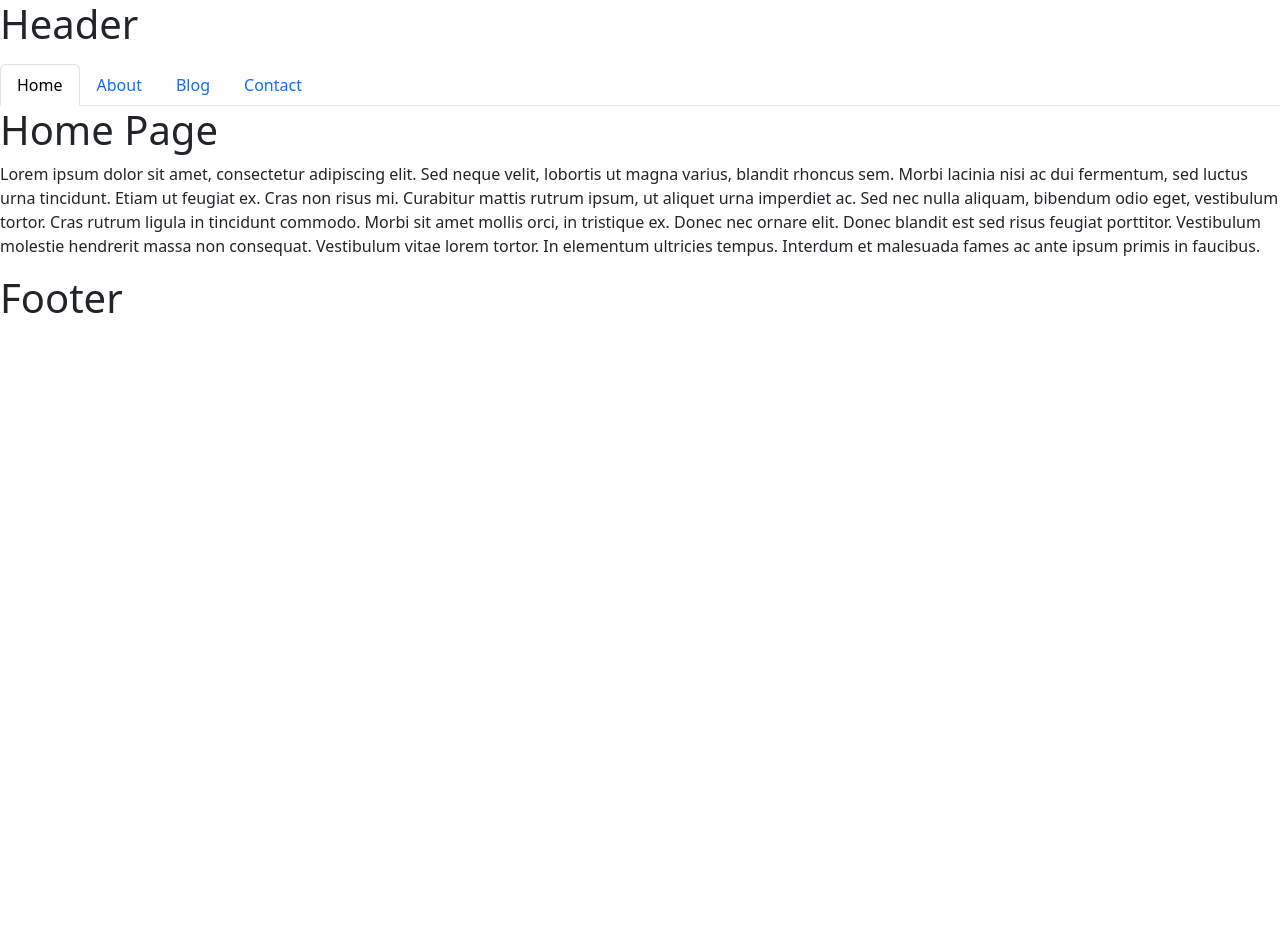
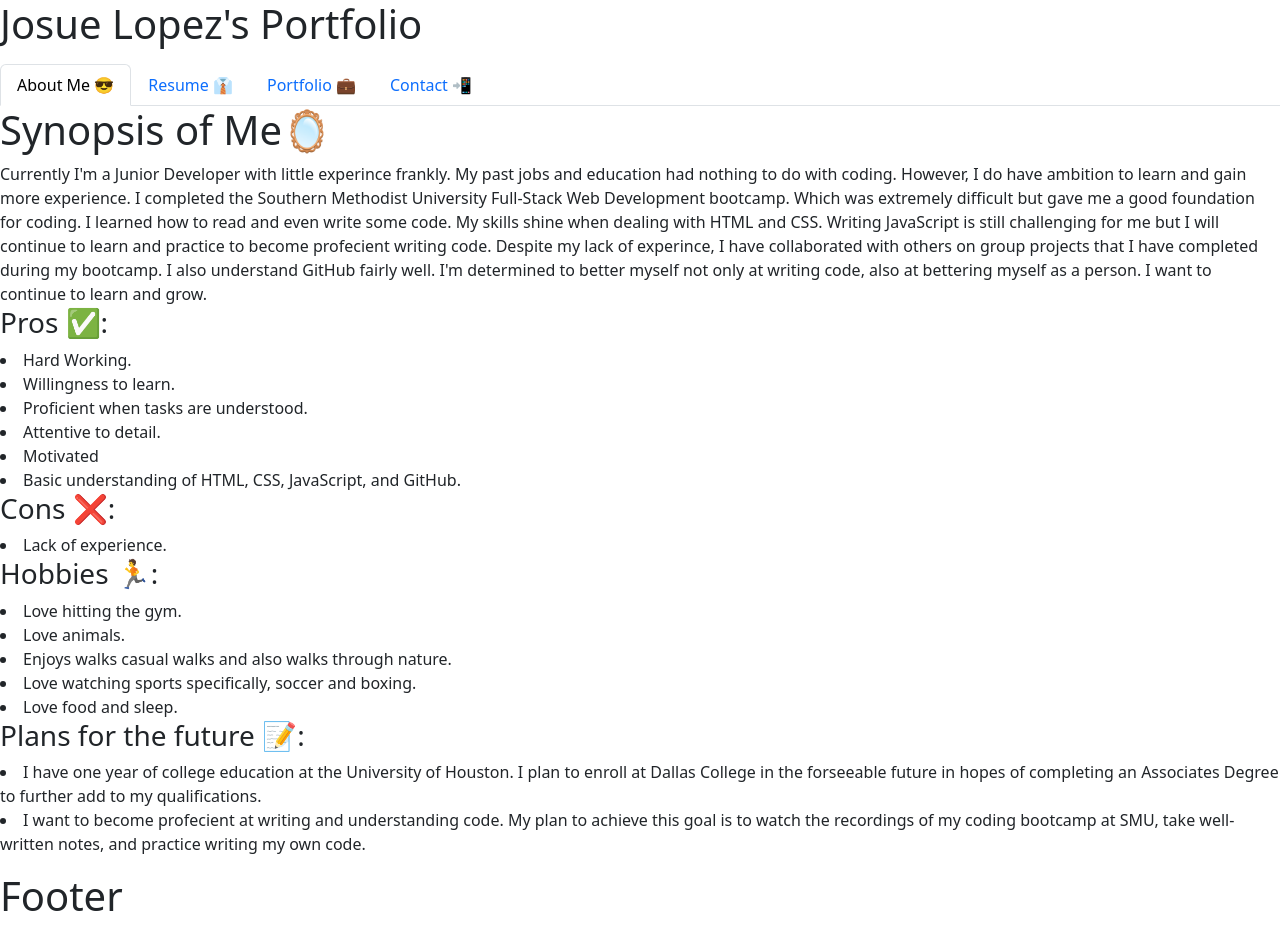
Before and after one commit to JLopez1227/Professional-React-Portfolio, a React (Create React App) app: page / in a window 1280 px wide. Before the commit the page ends 800 px from the top, so only its background shows below. Built offline with nearby package versions, Linux system fonts and the light colour scheme.

Commit message:
Added content to About Me, Resume, and Links to my projects in my portfolio.

```diff
--- a/src/components/Header.js
+++ b/src/components/Header.js
@@ -3,7 +3,7 @@ import React from 'react';
 export default function Header() {
   return (
     <div>
-      <h1>Header</h1>
+      <h1>Josue Lopez's Portfolio</h1>
       <p>
 
       </p>
--- a/src/components/NavTabs.js
+++ b/src/components/NavTabs.js
@@ -7,23 +7,23 @@ function NavTabs({ currentPage, handlePageChange }) {
     <ul className="nav nav-tabs">
       <li className="nav-item">
         <a
+          href="#about"
+          onClick={() => handlePageChange('About')}
+          // Check to see if the currentPage is `About`, and if so we use the active link class from bootstrap. Otherwise, we set it to a normal nav-link
+          className={currentPage === 'About' ? 'nav-link active' : 'nav-link'}
+        >
+          About Me 😎
+        </a>
+      </li>
+      <li className="nav-item">
+        <a
           href="#resume"
           onClick={() => handlePageChange('Resume')}
           // This is a conditional (ternary) operator that checks to see if the current page is "Home"
           // If it is, we set the current page to 'nav-link-active', otherwise we set it to 'nav-link'
           className={currentPage === 'Resume' ? 'nav-link active' : 'nav-link'}
         >
-          Home
-        </a>
-      </li>
-      <li className="nav-item">
-        <a
-          href="#aboutme"
-          onClick={() => handlePageChange('AboutMe')}
-          // Check to see if the currentPage is `About`, and if so we use the active link class from bootstrap. Otherwise, we set it to a normal nav-link
-          className={currentPage === 'AboutMe' ? 'nav-link active' : 'nav-link'}
-        >
-          About
+          Resume 👔
         </a>
       </li>
       <li className="nav-item">
@@ -33,7 +33,7 @@ function NavTabs({ currentPage, handlePageChange }) {
           // Check to see if the currentPage is `Blog`, and if so we use the active link class from bootstrap. Otherwise, we set it to a normal nav-link
           className={currentPage === 'Portfolio' ? 'nav-link active' : 'nav-link'}
         >
-          Blog
+          Portfolio 💼
         </a>
       </li>
       <li className="nav-item">
@@ -43,7 +43,7 @@ function NavTabs({ currentPage, handlePageChange }) {
           // Check to see if the currentPage is `Contact`, and if so we use the active link class from bootstrap. Otherwise, we set it to a normal nav-link
           className={currentPage === 'Contact' ? 'nav-link active' : 'nav-link'}
         >
-          Contact
+          Contact 📲
         </a>
       </li>
     </ul>
--- a/src/components/PortfolioContainer.js
+++ b/src/components/PortfolioContainer.js
@@ -1,22 +1,22 @@
 import React, { useState } from 'react';
 import NavTabs from './NavTabs';
 import Resume from './pages/Resume';
-import About from './pages/AboutMe';
+import About from './pages/About';
 import Portfolio from './pages/Portfolio';
 import Contact from './pages/Contact';
 import Header from './Header';
 import Footer from './Footer';
 
 export default function PortfolioContainer() {
-  const [currentPage, setCurrentPage] = useState('Resume');
+  const [currentPage, setCurrentPage] = useState('About');
 
   // This method is checking to see what the value of `currentPage` is. Depending on the value of currentPage, we return the corresponding component to render.
   const renderPage = () => {
+    if (currentPage === 'About') {
+      return <About />;
+    }
     if (currentPage === 'Resume') {
       return <Resume />;
-    }
-    if (currentPage === 'About') {
-      return <About />;
     }
     if (currentPage === 'Portfolio') {
       return <Portfolio />;
--- /dev/null
+++ b/src/components/pages/About.js
@@ -0,0 +1,53 @@
+import React from "react";
+
+export default function About() {
+  return (
+    <div>
+      <p>
+        <h1>Synopsis of Me🪞</h1> Currently I'm a Junior Developer with little
+        experince frankly. My past jobs and education had nothing to do with
+        coding. However, I do have ambition to learn and gain more experience. I
+        completed the Southern Methodist University Full-Stack Web Development
+        bootcamp. Which was extremely difficult but gave me a good foundation
+        for coding. I learned how to read and even write some code. My skills
+        shine when dealing with HTML and CSS. Writing JavaScript is still
+        challenging for me but I will continue to learn and practice to become
+        profecient writing code. Despite my lack of experince, I have
+        collaborated with others on group projects that I have completed during
+        my bootcamp. I also understand GitHub fairly well. I'm determined to
+        better myself not only at writing code, also at bettering myself as a
+        person. I want to continue to learn and grow.
+
+        <h3>Pros ✅:</h3>
+        <li>Hard Working.</li>
+        <li>Willingness to learn.</li>
+        <li>Proficient when tasks are understood.</li>
+        <li>Attentive to detail.</li>
+        <li>Motivated</li>
+        <li>Basic understanding of HTML, CSS, JavaScript, and GitHub.</li>
+
+        <h3>Cons ❌:</h3>
+        <li>Lack of experience.</li>
+
+        <h3>Hobbies 🏃:</h3>
+        <li>Love hitting the gym.</li>
+        <li>Love animals.</li>
+        <li>Enjoys walks casual walks and also walks through nature.</li>
+        <li>Love watching sports specifically, soccer and boxing. </li>
+        <li>Love food and sleep.</li>
+
+        <h3>Plans for the future 📝:</h3>
+        <li>
+          I have one year of college education at the University of Houston. I
+          plan to enroll at Dallas College in the forseeable future in hopes of
+          completing an Associates Degree to further add to my qualifications.
+        </li>
+        <li>
+          I want to become profecient at writing and understanding code. My plan
+          to achieve this goal is to watch the recordings of my coding bootcamp
+          at SMU, take well-written notes, and practice writing my own code.
+        </li>
+      </p>
+    </div>
+  );
+}
--- a/src/components/pages/AboutMe.js
+++ /dev/null
@@ -1,17 +0,0 @@
-import React from 'react';
-
-export default function About() {
-  return (
-    <div>
-      <h1>About Page</h1>
-      <p>
-        Nunc pharetra finibus est at efficitur. Praesent sed congue diam.
-        Integer gravida dui mauris, ut interdum nunc egestas sed. Aenean sed
-        mollis diam. Nunc aliquet risus ac finibus porta. Nam quis arcu non
-        lectus tincidunt fermentum. Suspendisse aliquet orci porta quam semper
-        imperdiet. Praesent euismod mi justo, faucibus scelerisque risus cursus
-        in. Sed rhoncus mollis diam, sit amet facilisis lectus blandit at.
-      </p>
-    </div>
-  );
-}
--- a/src/components/pages/Contact.js
+++ b/src/components/pages/Contact.js
@@ -3,19 +3,9 @@ import React from 'react';
 export default function Contact() {
   return (
     <div>
-      <h1>Contact Page</h1>
+      <h1>Contact ✉</h1>
       <p>
-        Integer cursus bibendum sem non pretium. Vestibulum in aliquet sem, quis
-        molestie urna. Aliquam semper ultrices varius. Aliquam faucibus sit amet
-        magna a ultrices. Aenean pellentesque placerat lacus imperdiet
-        efficitur. In felis nisl, luctus non ante euismod, tincidunt bibendum
-        mi. In a molestie nisl, eu sodales diam. Nam tincidunt lacus quis magna
-        posuere, eget tristique dui dapibus. Maecenas fermentum elementum
-        faucibus. Quisque nec metus vestibulum, egestas massa eu, sollicitudin
-        ipsum. Nulla facilisi. Sed ut erat ligula. Nam tincidunt nunc in nibh
-        dictum ullamcorper. Class aptent taciti sociosqu ad litora torquent per
-        conubia nostra, per inceptos himenaeos. Etiam ornare rutrum felis at
-        rhoncus. Etiam vel condimentum magna, quis tempor nulla.
+
       </p>
     </div>
   );
--- a/src/components/pages/Portfolio.js
+++ b/src/components/pages/Portfolio.js
@@ -1,23 +1,29 @@
-import React from 'react';
+import React from "react";
 
 export default function Portfolio() {
   return (
     <div>
-      <h1>Portfolio Page</h1>
+      <h1>Group Projects 🤝</h1>
       <p>
-        Donec a volutpat quam. Curabitur nec varius justo, sed rutrum ligula.
-        Curabitur pellentesque turpis sit amet eros iaculis, a mollis arcu
-        dictum. Ut vel ante eget massa ornare placerat. Etiam nisl orci, finibus
-        sodales volutpat et, hendrerit ut dolor. Suspendisse porta dictum nunc,
-        sed pretium risus rutrum eget. Nam consequat, ligula in faucibus
-        vestibulum, nisi justo laoreet risus, luctus luctus mi lacus sit amet
-        libero. Class aptent taciti sociosqu ad litora torquent per conubia
-        nostra, per inceptos himenaeos. Mauris pretium condimentum tellus eget
-        lobortis. Interdum et malesuada fames ac ante ipsum primis in faucibus.
-        Donec placerat accumsan mi, ut congue neque placerat eu. Donec nec ipsum
-        in velit pellentesque vehicula sit amet at augue. Maecenas aliquam
-        bibendum congue. Pellentesque semper, lectus non ullamcorper iaculis,
-        est ligula suscipit velit, sed bibendum turpis dui in sapien.
+        <h3>
+          <a href="https://github.com/shannonkprice00/movie-watchlist">
+            Project Movie Watch List Repository
+          </a>
+        </h3>
+
+        <h3>
+          {" "}
+          <a href="https://github.com/Daniel-Covington/My_Fitness_Junkie">
+            My Fitness Junkie Repository
+          </a>
+        </h3>
+
+        <h3>
+          <a href="https://github.com/IsaacOnGH/MusicFromYou">
+            {" "}
+            Music From You Repository
+          </a>
+        </h3>
       </p>
     </div>
   );
--- a/src/components/pages/Resume.js
+++ b/src/components/pages/Resume.js
@@ -1,20 +1,59 @@
-import React from 'react';
+import React from "react";
 
 export default function Resume() {
   return (
     <div>
-      <h1>Home Page</h1>
+      <h1>Experience 🧑‍💼</h1>
       <p>
-        Lorem ipsum dolor sit amet, consectetur adipiscing elit. Sed neque
-        velit, lobortis ut magna varius, blandit rhoncus sem. Morbi lacinia nisi
-        ac dui fermentum, sed luctus urna tincidunt. Etiam ut feugiat ex. Cras
-        non risus mi. Curabitur mattis rutrum ipsum, ut aliquet urna imperdiet
-        ac. Sed nec nulla aliquam, bibendum odio eget, vestibulum tortor. Cras
-        rutrum ligula in tincidunt commodo. Morbi sit amet mollis orci, in
-        tristique ex. Donec nec ornare elit. Donec blandit est sed risus feugiat
-        porttitor. Vestibulum molestie hendrerit massa non consequat. Vestibulum
-        vitae lorem tortor. In elementum ultricies tempus. Interdum et malesuada
-        fames ac ante ipsum primis in faucibus.
+        <h3>Position: Cook 👨‍🍳</h3>
+        <li>Company: Chuck E. Cheese</li>
+        <li>
+          Responsibilites: In charge of making food and maintaing the kitchen.
+        </li>
+        <li>
+          Food ranged from but wasn't limited to: Pizza, Chicken Wings, Salads,
+          Sandwiches, and desserts such as cookies and brownies.
+        </li>
+      </p>
+
+      <h3>Position: Cook 👨‍🍳</h3>
+      <p>
+        <li>Company: Ojedas</li>
+        <li>
+          Responsibilites: In charge of hearing orders waiters called out,
+          preparing the food quickly while ensuring quality. Also, had to
+          maintain the kitchen.
+        </li>
+        <li>
+          Food ranged from but wasn't limited to: Flautas, Tortilla Soup,
+          Enchilada meals, Chile Rellenos, and much more.
+        </li>
+      </p>
+
+      <h3>Position: Flat Roller 🛞</h3>
+      <p>
+        <li>Company: Quanex Building Products</li>
+        <li>
+          Responsibilites: In charge of rolling appropriate mesh into window
+          screens and securing it into place by hand. Ensuring quailty in the
+          windows I rolled. I had a quota of 45-50 screens an hour, work varied
+          day by day depending on the amount of orders we recieved.
+        </li>
+        <li>
+          Window specifications ranged from but weren't limited to: regular
+          mesh, aluminum mesh, soft mesh, different sizes for each mesh because
+          the sizes of the windows varied, and specfic tabs that had to be place
+          on window before mesh was rolled into place.
+        </li>
+      </p>
+
+      <h1>Education 🏫</h1>
+      <p>
+        <li>Duncanville High School, Duncanvile — Diploma</li>
+        <li>
+          Southern Methodist University, Dallas — Full Stack Web Development
+          Certficate
+        </li>
       </p>
     </div>
   );
```
